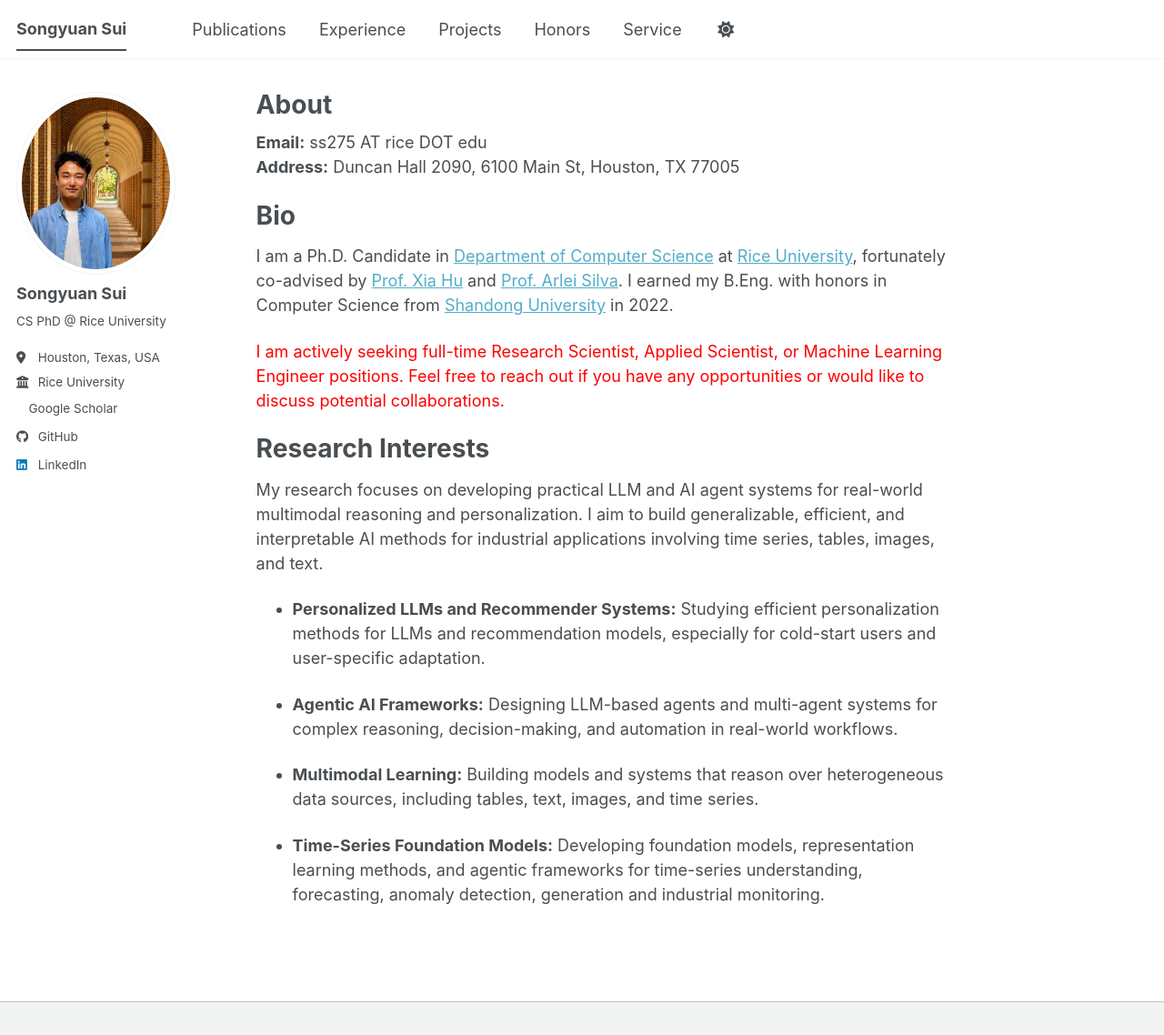
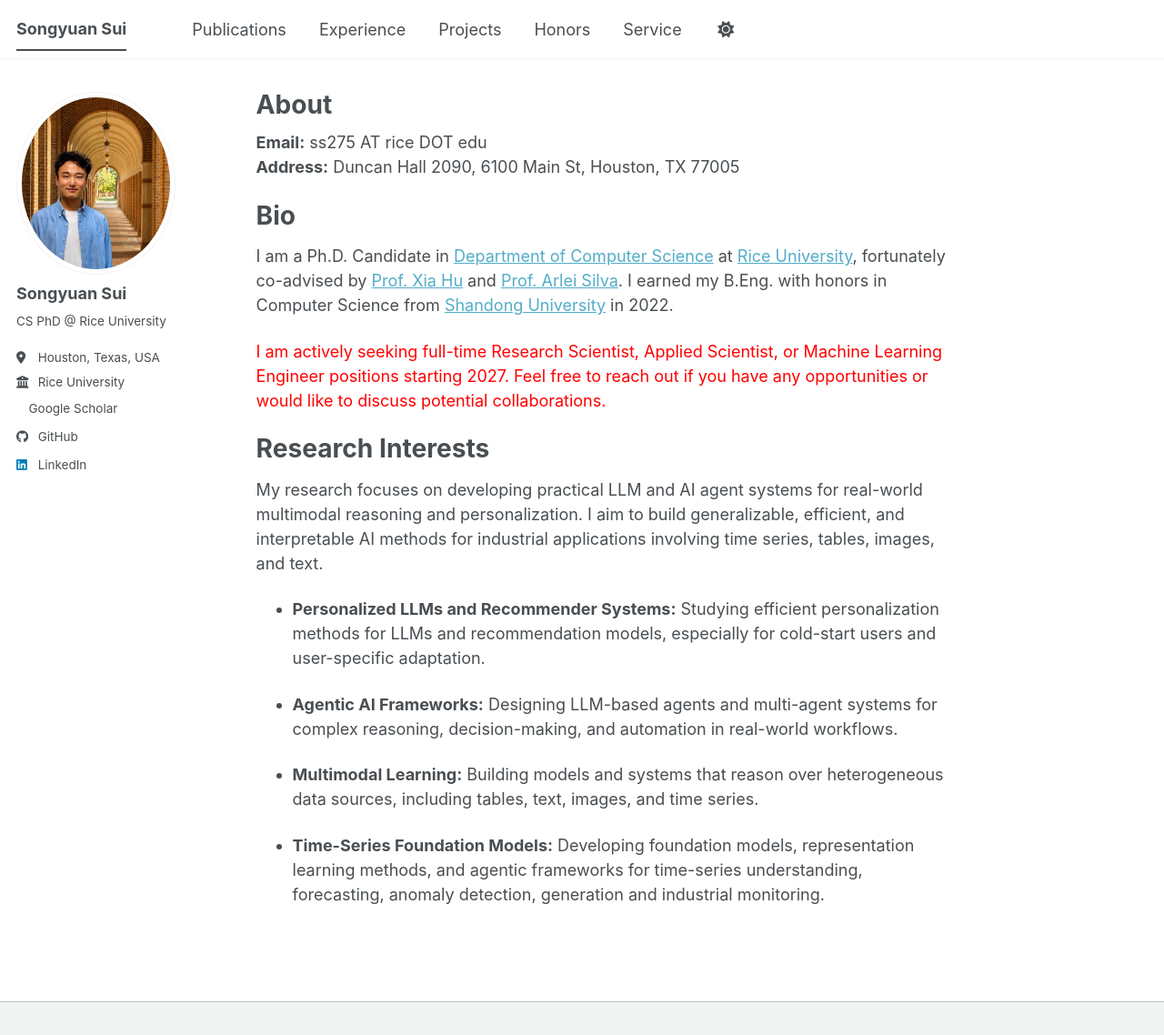
Before and after one commit to SongyuanSui/SongyuanSui.github.io, a Jekyll site: the page built from _pages/about.md, in a window 1280 px wide and 1138 px high. Shown: the whole window at 91% size. Built offline with Jekyll 4.4.1, drawn with Linux system fonts in a browser that asks for light colours; a style sheet for code colours, icons or effects is not loaded.

Commit message:
update pages

```diff
--- a/_pages/about.md
+++ b/_pages/about.md
@@ -17,7 +17,7 @@ Bio
 
 I am a Ph.D. Candidate in [Department of Computer Science](https://csweb.rice.edu/) at [Rice University](https://www.rice.edu/), fortunately co-advised by [Prof. Xia Hu](https://cs.rice.edu/~xh37/index.html) and [Prof. Arlei Silva](https://cs.rice.edu/~al110/). I earned my B.Eng. with honors in Computer Science from [Shandong University](https://www.en.sdu.edu.cn/) in 2022.
 
-<span style="color: red;">I am actively seeking full-time Research Scientist, Applied Scientist, or Machine Learning Engineer positions. Feel free to reach out if you have any opportunities or would like to discuss potential collaborations.</span>
+<span style="color: red;">I am actively seeking full-time Research Scientist, Applied Scientist, or Machine Learning Engineer positions starting 2027. Feel free to reach out if you have any opportunities or would like to discuss potential collaborations.</span>
 
 Research Interests
 ======
```
Also changed, not shown: _pages/honors-and-awards.md (+1 -1 lines).
